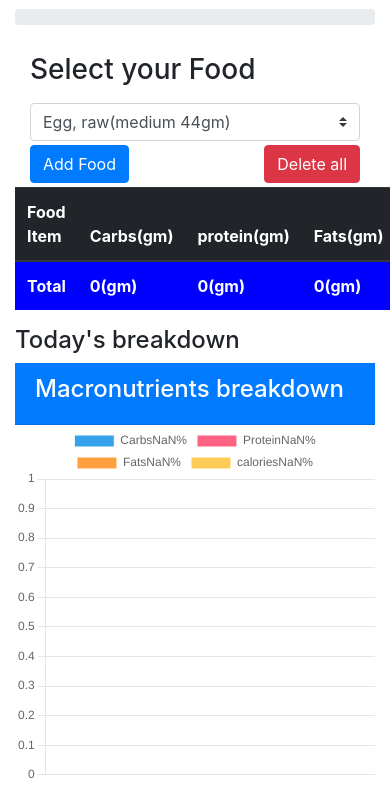
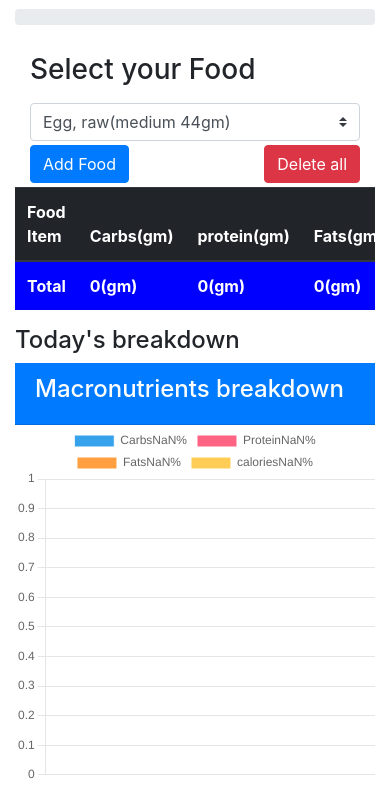
Before and after one commit to codebreaker2000/Calorie_tracker, a Django app: page / in a window 390 px wide; the page is wider, and only the part inside the window is pictured. Shown: the part 191-976 px from the top of that part. Run offline with Django 4.2, Linux system fonts and the light colour scheme; data comes from the database, SQL or seed files in the repository; data that the repository does not hold is empty.

Commit message:
table responsive

```diff
--- a/mysite/myapp/templates/myapp/index.html
+++ b/mysite/myapp/templates/myapp/index.html
@@ -54,7 +54,7 @@
         </div>
         <div class="row">
             <div class="col-md-8">
-                <table id="table" class="table table-striped table-dark">
+                <table id="table" class="table table-striped table-dark table-responsive">
                     <thead>
                       <tr>
                         <th scope="col">Food Item</th>
```
